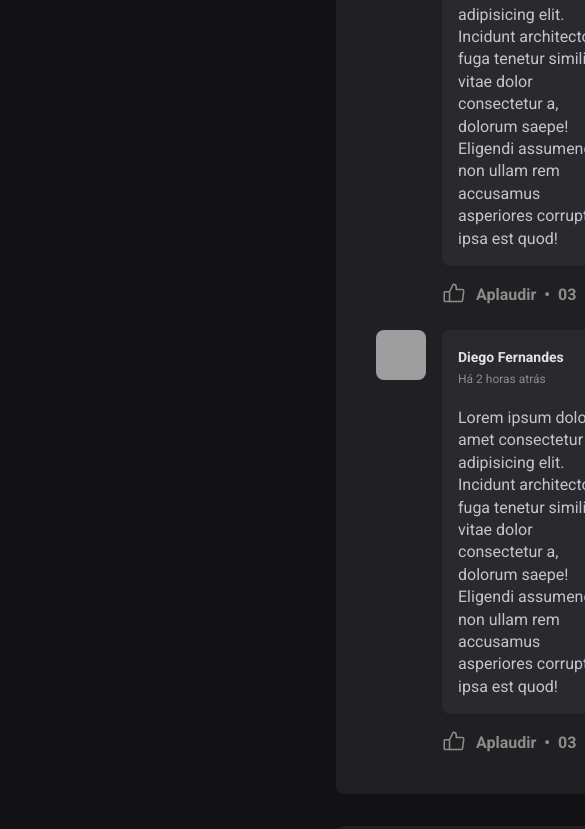
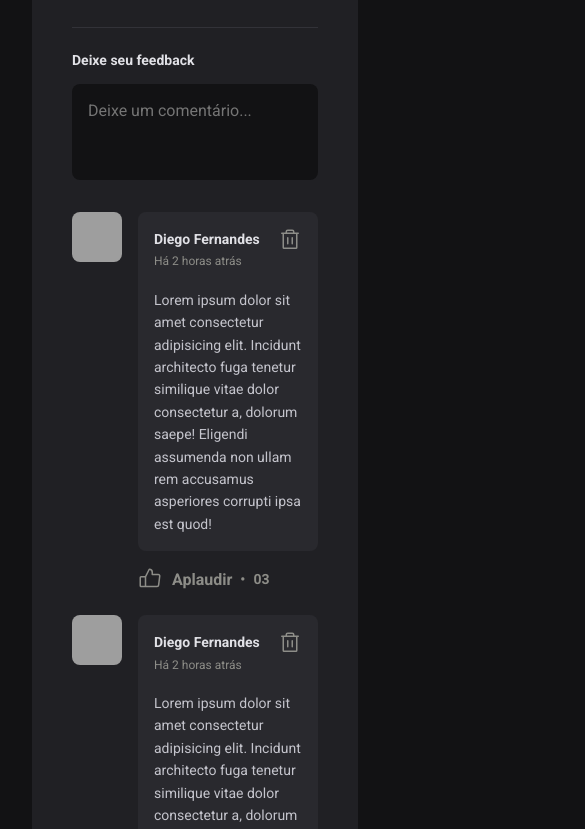
Before and after one commit to thegabrielrodrigues/ignite-feed, a React (Vite) app: page / in a window 390 px wide. Shown: the part 806-1635 px from the top of the page, 585 px wide, since content can reach past the window. Built offline with nearby package versions, Linux system fonts and the light colour scheme; grey boxes are pictures that could not be loaded.

Commit message:
aplicando responsividade

```diff
--- a/src/pages/Home/styles.module.css
+++ b/src/pages/Home/styles.module.css
@@ -7,3 +7,13 @@
   align-items: flex-start;
   gap: 2rem;
 }
+
+@media screen and (max-width: 768px) {
+  body {
+    font-size: 87.5% !important;
+  }
+
+  .wrapper {
+    grid-template-columns: 1fr;
+  }
+}
```
